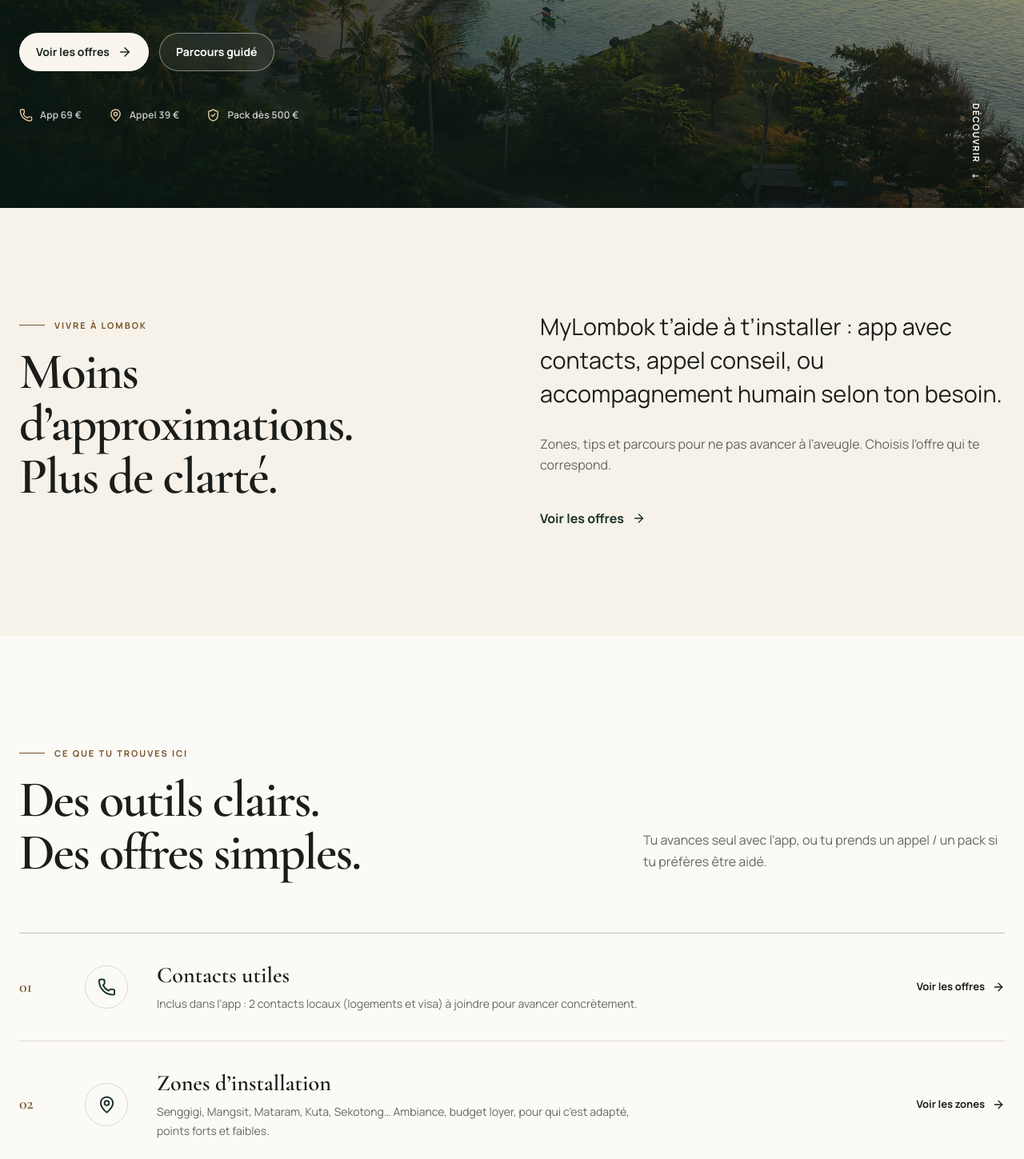
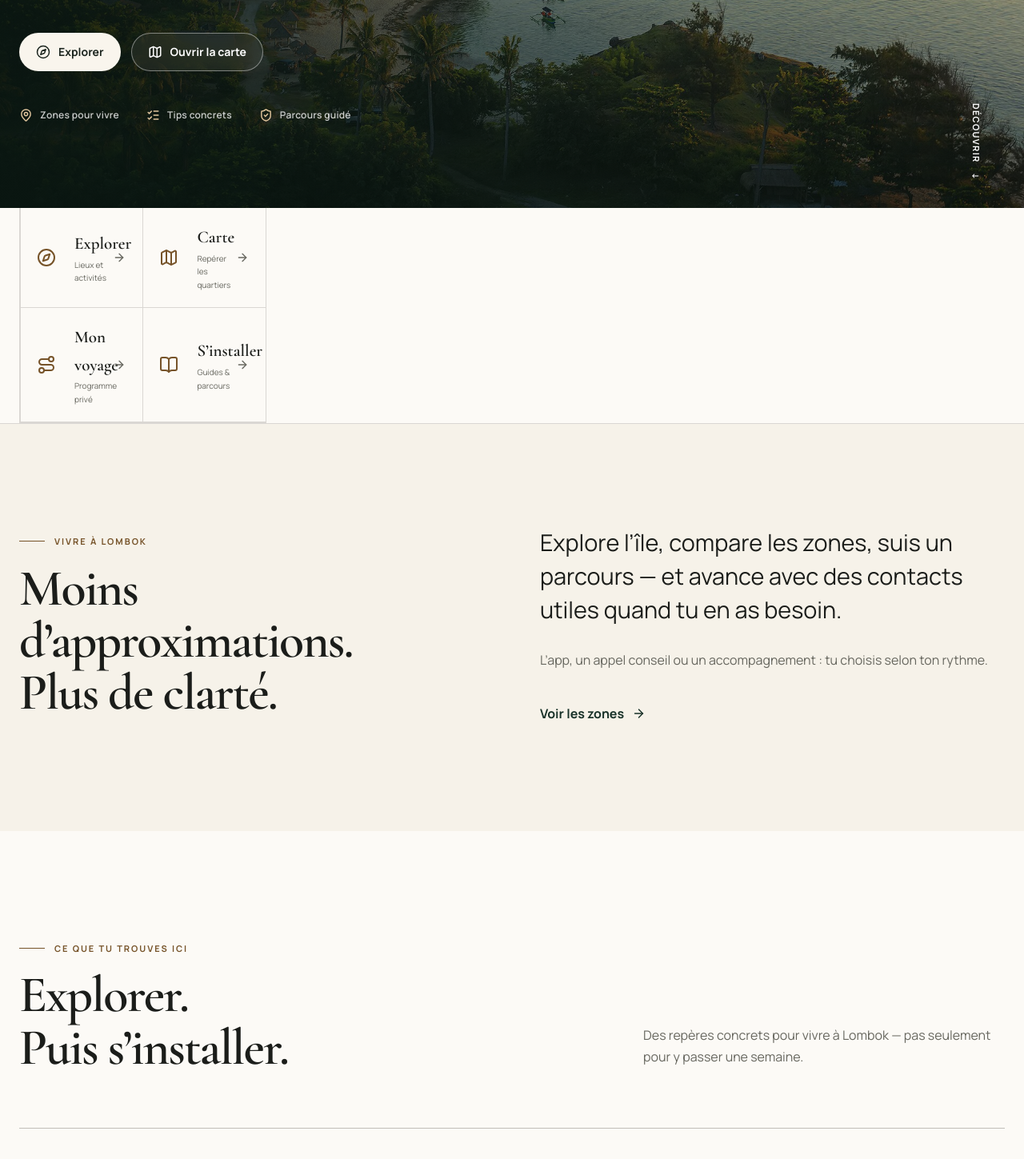
Before and after one commit to Dorianpmy/MyLombok, a Next.js app: page / in a window 1280 px wide. Shown: the part 540-1989 px from the top of the page at 80% size. Built offline with nearby package versions, Linux system fonts and the light colour scheme; no server answers.

Commit message:
home: explorer blocks first, less price emphasis

```diff
--- a/app/page.tsx
+++ b/app/page.tsx
@@ -1,46 +1,53 @@
 import type { Metadata } from "next";
 import Image from "next/image";
 import Link from "next/link";
-import { ArrowRight, CheckCircle2, MapPin, Phone, ShieldCheck, ListChecks } from "lucide-react";
+import { ArrowRight, BookOpen, CheckCircle2, Compass, Map, MapPin, Phone, Route, ShieldCheck, ListChecks } from "lucide-react";
 import { WeatherChip } from "./components/weather-chip";
 
 export const metadata: Metadata = {
   title: "S’installer à Lombok",
-  description: "Zones, tips, contacts et accompagnement pour s’installer à Lombok. App 69 € · Appel 39 € · Pack dès 500 €.",
+  description: "Zones, tips, explorer, carte et accompagnement pour s’installer à Lombok.",
   alternates: { canonical: "/" },
 };
 
+const exploreBlocks = [
+  { href: "/explorer", Icon: Compass, title: "Explorer", text: "Lieux et activités" },
+  { href: "/destination/lombok/map", Icon: Map, title: "Carte", text: "Repérer les quartiers" },
+  { href: "/trip?destination=lombok", Icon: Route, title: "Mon voyage", text: "Programme privé" },
+  { href: "/parcours", Icon: BookOpen, title: "S’installer", text: "Guides & parcours" },
+];
+
 const pillars = [
   {
-    Icon: Phone,
+    Icon: MapPin,
     number: "01",
-    title: "Contacts utiles",
-    text: "Inclus dans l’app : 2 contacts locaux (logements et visa) à joindre pour avancer concrètement.",
-    href: "/accompagnement",
-    action: "Voir les offres",
-  },
-  {
-    Icon: MapPin,
-    number: "02",
     title: "Zones d’installation",
-    text: "Senggigi, Mangsit, Mataram, Kuta, Sekotong… Ambiance, budget loyer, pour qui c’est adapté, points forts et faibles.",
+    text: "Senggigi, Mangsit, Mataram, Kuta, Sekotong… Ambiance, budget loyer, pour qui c’est adapté.",
     href: "/zones",
     action: "Voir les zones",
   },
   {
     Icon: ListChecks,
-    number: "03",
+    number: "02",
     title: "Tips & parcours",
-    text: "Visa, logement, banque, SIM, budget, pièges — et un fil conducteur pour enchaîner les étapes dans le bon ordre.",
+    text: "Visa, logement, banque, SIM, budget, pièges — et un fil conducteur étape par étape.",
     href: "/tips",
     action: "Lire les tips",
+  },
+  {
+    Icon: Phone,
+    number: "03",
+    title: "Contacts & offres",
+    text: "2 contacts locaux (logements et visa) dans l’app, ou un appel / pack si tu préfères être aidé.",
+    href: "/accompagnement",
+    action: "Voir les offres",
   },
 ];
 
 const method = [
   { Icon: CheckCircle2, title: "Clarifier le projet", text: "Durée, budget, style de vie : quelques points suffisent pour orienter les bons choix." },
   { Icon: MapPin, title: "Choisir sa zone", text: "On compare les endroits pour y vivre au quotidien, pas seulement pour y passer une semaine." },
-  { Icon: Phone, title: "Joindre les bons contacts", text: "Logement et visa : des contacts inclus dans l’app pour poser tes questions sur place." },
+  { Icon: Phone, title: "Joindre les bons contacts", text: "Logement et visa : des contacts pour poser tes questions sur place." },
 ];
 
 export default function HomePage() {
@@ -55,18 +62,52 @@ export default function HomePage() {
             <WeatherChip />
           </div>
           <h1>Lombok,<br /><em>pour y vivre.</em></h1>
-          <p>Des contacts locaux, les bonnes zones, les étapes concrètes — pour t’installer proprement, sans te faire voler.</p>
+          <p>Zones d’installation, tips concrets et parcours guidé pour poser tes bases sur l’île.</p>
           <div className="home-hero__actions">
-            <Link className="button button--light" href="/accompagnement">Voir les offres <ArrowRight aria-hidden="true" /></Link>
-            <Link className="button button--ghost-light" href="/parcours">Parcours guidé</Link>
+            <Link className="button button--light" href="/explorer"><Compass aria-hidden="true" /> Explorer</Link>
+            <Link className="button button--ghost-light" href="/destination/lombok/map"><Map aria-hidden="true" /> Ouvrir la carte</Link>
           </div>
           <div className="home-hero__assurance">
-            <span><Phone aria-hidden="true" /> App 69 €</span>
-            <span><MapPin aria-hidden="true" /> Appel 39 €</span>
-            <span><ShieldCheck aria-hidden="true" /> Pack dès 500 €</span>
+            <span><MapPin aria-hidden="true" /> Zones pour vivre</span>
+            <span><ListChecks aria-hidden="true" /> Tips concrets</span>
+            <span><ShieldCheck aria-hidden="true" /> Parcours guidé</span>
           </div>
         </div>
-        <a className="home-hero__scroll" href="#introduction">Découvrir <span aria-hidden="true">↓</span></a>
+        <a className="home-hero__scroll" href="#explorer-blocks">Découvrir <span aria-hidden="true">↓</span></a>
+      </section>
+
+      <section className="destination-quick-links" id="explorer-blocks">
+        <div className="site-container" style={{ padding: 0 }}>
+          <div className="destination-quick-links > div" style={{ display: "grid", gridTemplateColumns: "1fr 1fr", borderLeft: "1px solid var(--line)" }}>
+            {exploreBlocks.map(({ href, Icon, title, text }) => (
+              <Link
+                key={title}
+                href={href}
+                style={{
+                  minWidth: 0,
+                  display: "grid",
+                  gridTemplateColumns: "35px 1fr 17px",
+                  gap: 12,
+                  alignItems: "center",
+                  minHeight: 96,
+                  padding: 20,
+                  borderRight: "1px solid var(--line)",
+                  borderBottom: "1px solid var(--line)",
+                  color: "var(--ink)",
+                  textDecoration: "none",
+                  background: "var(--surface)",
+                }}
+              >
+                <Icon aria-hidden="true" style={{ width: 24, color: "var(--bronze-text)" }} />
+                <span style={{ minWidth: 0, display: "grid" }}>
+                  <strong style={{ fontFamily: "var(--font-display)", fontSize: 21 }}>{title}</strong>
+                  <small style={{ color: "var(--muted)", fontSize: 10 }}>{text}</small>
+                </span>
+                <ArrowRight aria-hidden="true" style={{ width: 16, color: "var(--muted)" }} />
+              </Link>
+            ))}
+          </div>
+        </div>
       </section>
 
       <section className="site-section home-intro" id="introduction">
@@ -76,9 +117,9 @@ export default function HomePage() {
             <h2>Moins d’approximations.<br />Plus de clarté.</h2>
           </div>
           <div className="home-intro__copy">
-            <p className="lead-copy">MyLombok t’aide à t’installer : app avec contacts, appel conseil, ou accompagnement humain selon ton besoin.</p>
-            <p>Zones, tips et parcours pour ne pas avancer à l’aveugle. Choisis l’offre qui te correspond.</p>
-            <Link className="editorial-link" href="/accompagnement">Voir les offres <ArrowRight aria-hidden="true" /></Link>
+            <p className="lead-copy">Explore l’île, compare les zones, suis un parcours — et avance avec des contacts utiles quand tu en as besoin.</p>
+            <p>L’app, un appel conseil ou un accompagnement : tu choisis selon ton rythme.</p>
+            <Link className="editorial-link" href="/zones">Voir les zones <ArrowRight aria-hidden="true" /></Link>
           </div>
         </div>
       </section>
@@ -86,8 +127,8 @@ export default function HomePage() {
       <section className="site-section services-section" id="pillars">
         <div className="site-container">
           <div className="section-heading">
-            <div><span className="eyebrow">Ce que tu trouves ici</span><h2>Des outils clairs.<br />Des offres simples.</h2></div>
-            <p>Tu avances seul avec l’app, ou tu prends un appel / un pack si tu préfères être aidé.</p>
+            <div><span className="eyebrow">Ce que tu trouves ici</span><h2>Explorer.<br />Puis s’installer.</h2></div>
+            <p>Des repères concrets pour vivre à Lombok — pas seulement pour y passer une semaine.</p>
           </div>
           <div className="service-editorial-list">
             {pillars.map(({ Icon, number, title, text, href, action }) => (
@@ -124,32 +165,21 @@ export default function HomePage() {
       <section className="editorial-escape">
         <div className="editorial-escape__image"><Image src="/lombok-bay.jpg" alt="Route côtière bordée de palmiers face à une baie de Lombok" fill sizes="(max-width: 900px) 100vw, 62vw" /></div>
         <div className="editorial-escape__copy">
-          <span className="eyebrow">Offres</span>
+          <span className="eyebrow">Besoin d’un coup de main ?</span>
           <h2>App, appel, ou accompagnement.</h2>
-          <p>69 € · 39 € · pack dès 500 € — des formules claires, pas des tarifs d’agence européenne.</p>
+          <p>Tu avances seul avec les outils, ou tu prends un échange / un suivi si tu préfères déléguer.</p>
           <Link className="editorial-link" href="/accompagnement">Voir les offres <ArrowRight aria-hidden="true" /></Link>
-        </div>
-      </section>
-
-      <section className="site-section why-section">
-        <div className="site-container why-grid">
-          <div><span className="eyebrow">Pourquoi MyLombok</span><h2>Concret, transparent, accessible.</h2></div>
-          <div className="why-points">
-            <article><Phone aria-hidden="true" /><div><h3>Des gens à joindre</h3><p>Contacts logements et visa inclus dans l’app pour passer à l’action.</p></div></article>
-            <article><MapPin aria-hidden="true" /><div><h3>Ancré sur place</h3><p>Zones et tips pensés pour s’installer — pas pour une semaine de vacances.</p></div></article>
-            <article><ShieldCheck aria-hidden="true" /><div><h3>Prix justes</h3><p>App 69 € · Appel 39 € · Pack 500 €. Transparent, sans abonnement forcé.</p></div></article>
-          </div>
         </div>
       </section>
 
       <section className="site-section final-cta-section">
         <div className="site-container final-cta">
           <span className="eyebrow eyebrow--light">Prochaine étape</span>
-          <h2>Choisis l’offre qui te correspond.</h2>
-          <p>App seule, appel conseil, ou accompagnement — tout est sur une seule page.</p>
+          <h2>Commence par explorer.</h2>
+          <p>Carte, lieux, zones — puis les offres si tu as besoin d’aide.</p>
           <div>
-            <Link className="button button--light" href="/accompagnement">Voir les offres <ArrowRight aria-hidden="true" /></Link>
-            <Link className="button button--ghost-light" href="/parcours">Parcours guidé</Link>
+            <Link className="button button--light" href="/explorer">Explorer <ArrowRight aria-hidden="true" /></Link>
+            <Link className="button button--ghost-light" href="/accompagnement">Voir les offres</Link>
           </div>
         </div>
       </section>
```
